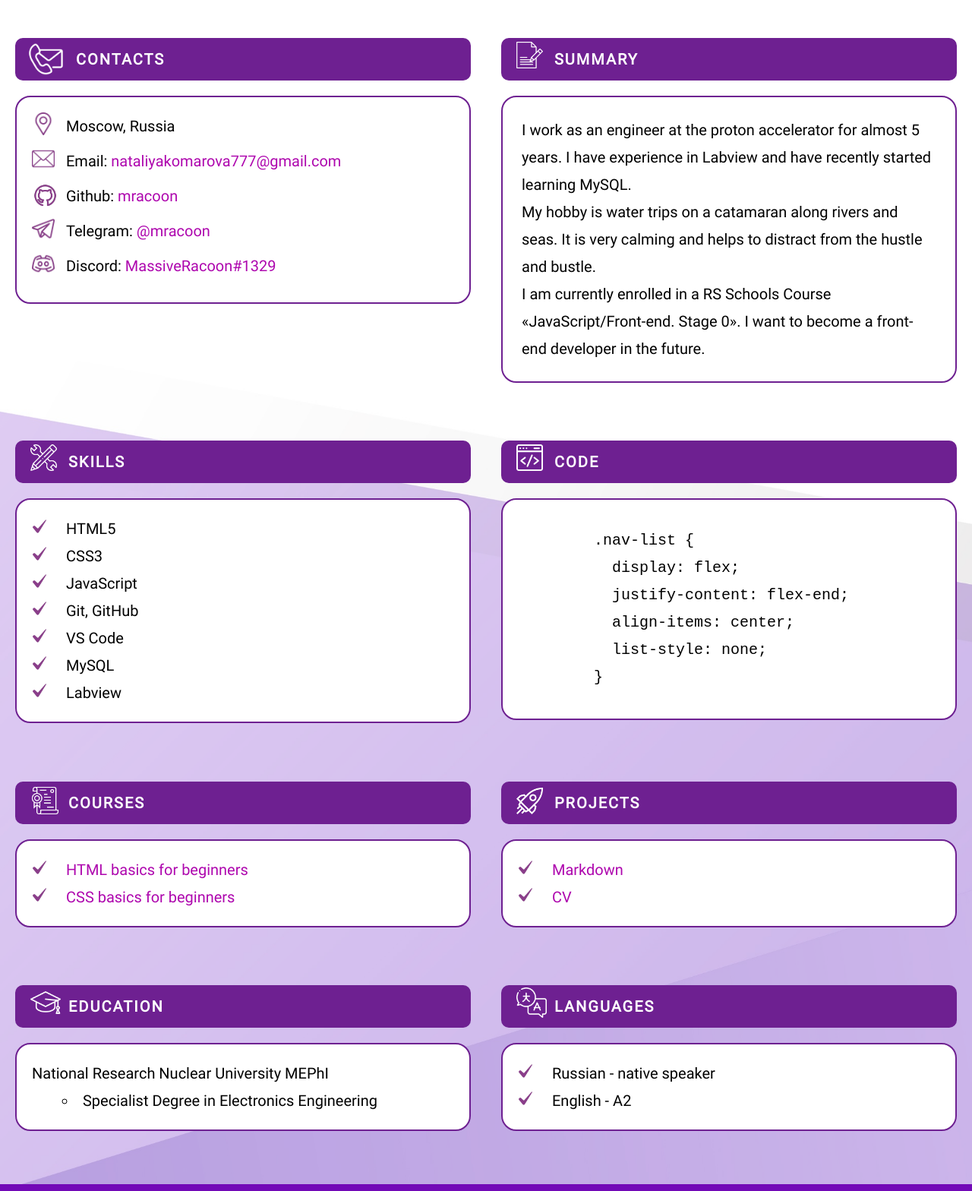
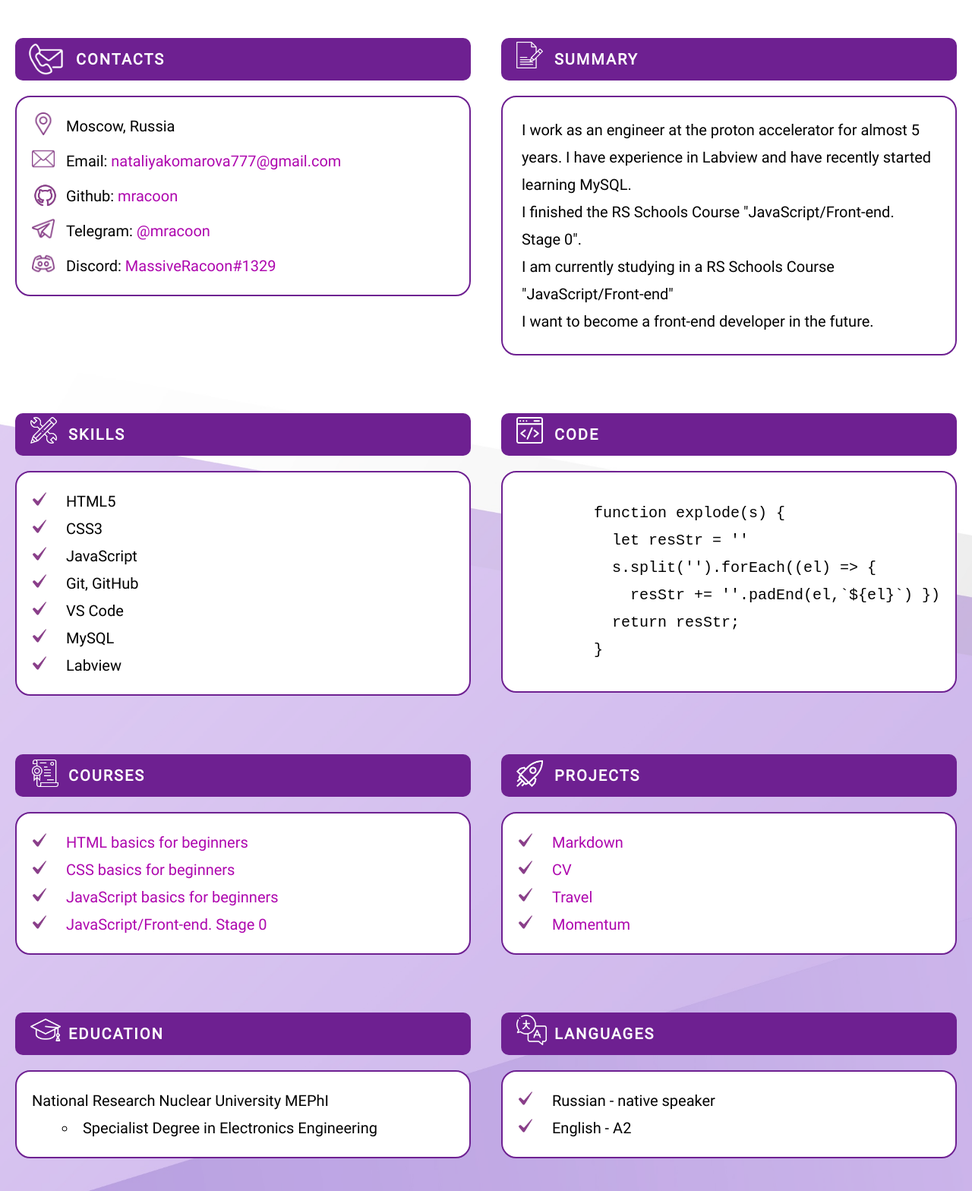
Before and after one commit to mracoon/rsschool-cv, a plain HTML site: page index.html in a window 1280 px wide. Shown: the part 420-1988 px from the top of the page at 76% size. Drawn offline with Linux system fonts and the light colour scheme.

Commit message:
feat: upd cv and md for stage1

```diff
--- a/index.html
+++ b/index.html
@@ -57,12 +57,12 @@
 
       <section class="section" id="summary">
         <h2 class="section-title">Summary</h2>
-        <p class="section-paragraph">I work as an engineer at the proton accelerator for almost 5 years.
+        <p class="section-paragraph"> I work as an engineer at the proton accelerator for almost 5 years.
           I have experience in Labview and have recently started
           learning MySQL.<br>
-          My hobby is water trips on a catamaran along rivers and seas.
-          It is very calming and helps to distract from the hustle and bustle.<br>
-          I am currently enrolled in a RS Schools Course «JavaScript/Front-end. Stage 0».
+          I finished the RS Schools Course "JavaScript/Front-end. Stage 0".<br>
+          I am currently studying in a RS
+          Schools Course "JavaScript/Front-end"<br>
           I want to become a front-end developer in the future.<br>
 
         </p>
@@ -84,11 +84,11 @@
       <section class="section" id="code">
         <h2 class="section-title">Code</h2>
         <pre class="section-paragraph"><code>
-          .nav-list {
-            display: flex;
-            justify-content: flex-end;
-            align-items: center;
-            list-style: none;
+          function explode(s) {
+            let resStr = ''
+            s.split('').forEach((el) => {
+              resStr += ''.padEnd(el,`${el}`) })
+            return resStr;
           }</code>
         </pre>
       </section>
@@ -100,6 +100,10 @@
               beginners</a></li>
           <li class="section-item"><a href="https://code-basics.com/languages/css" class="links">CSS basics for
               beginners</a></li>
+          <li class="section-item"><a href="https://code-basics.com/languages/javascript" class="links">JavaScript
+              basics for beginners</a></li>
+          <li class="section-item"><a href="https://rs.school/js-stage0/" class="links">JavaScript/Front-end. Stage
+              0</a></li>
         </ul>
       </section>
 
@@ -108,6 +112,9 @@
         <ul class="section-list">
           <li class="section-item"><a href="https://mracoon.github.io/rsschool-cv/cv" class="links">Markdown</a></li>
           <li class="section-item"><a href="https://mracoon.github.io/rsschool-cv/" class="links">CV</a></li>
+          <li class="section-item"><a href="https://rolling-scopes-school.github.io/mracoon-JSFEPRESCHOOL2022Q2/travel/"
+              class="links">Travel</a></li>
+          <li class="section-item"><a href="https://mracoon-momentum.netlify.app/" class="links">Momentum</a></li>
         </ul>
       </section>
 
--- a/style.css
+++ b/style.css
@@ -157,6 +157,13 @@ div.section {
   float: right;
   filter: invert(1);
   margin-top: 20px;
+  transition: 1s;
+  opacity: 0.8;
+  ;
+}
+
+.rss:hover {
+  opacity: 1;
 }
 
 .footer-element {
@@ -233,6 +240,7 @@ p {
   background-color: white;
   border: 2px solid #6e2091;
   border-radius: 20px;
+  min-height: 260px;
 }
 
 .section-list {
@@ -249,6 +257,10 @@ p {
 
 #contacts .section-list .section-item {
   margin-bottom: 10px;
+}
+
+#contacts .section-list .section-item:last-child {
+  margin-bottom: 0;
 }
 
 .section-item.location {
```
Also changed, not shown: 1 other file.
